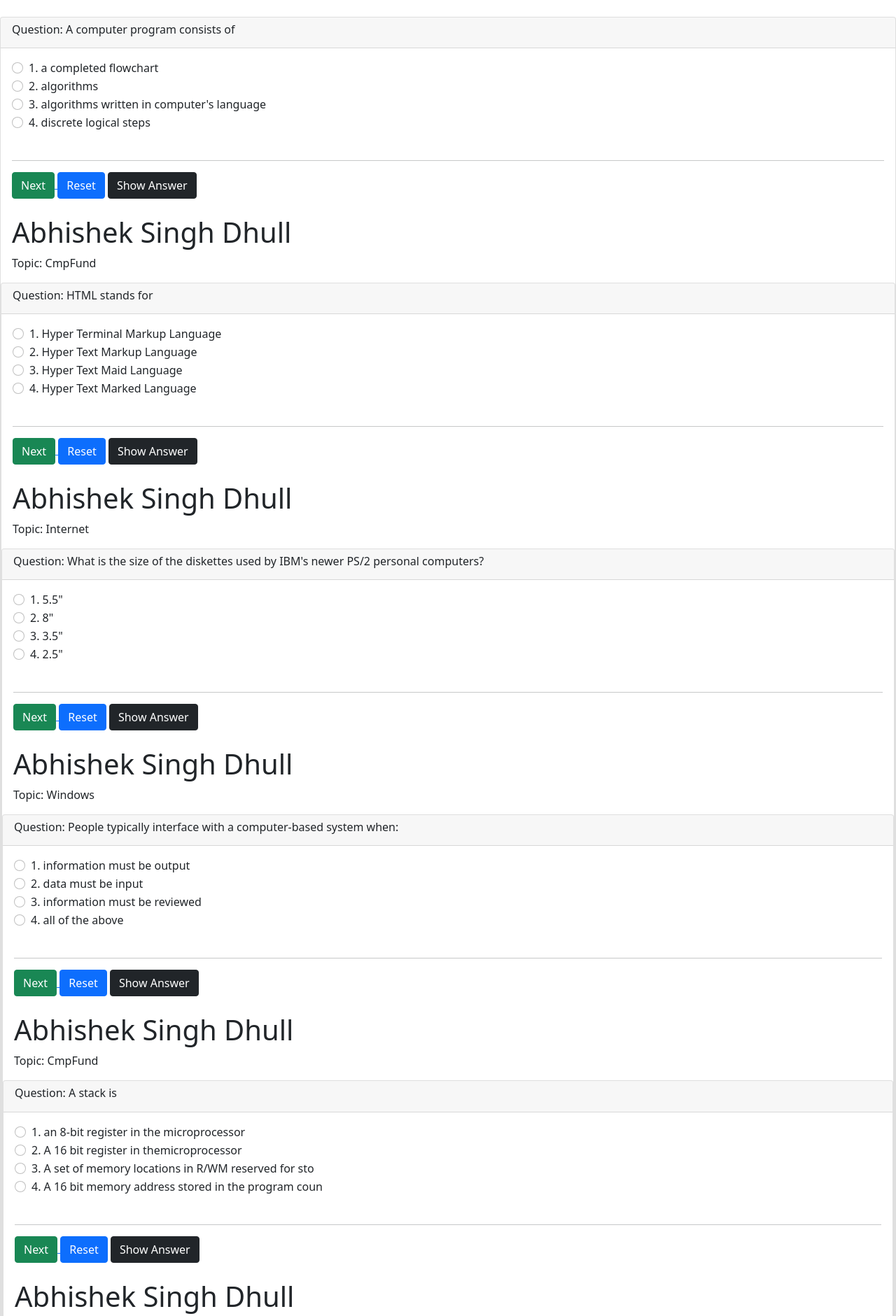
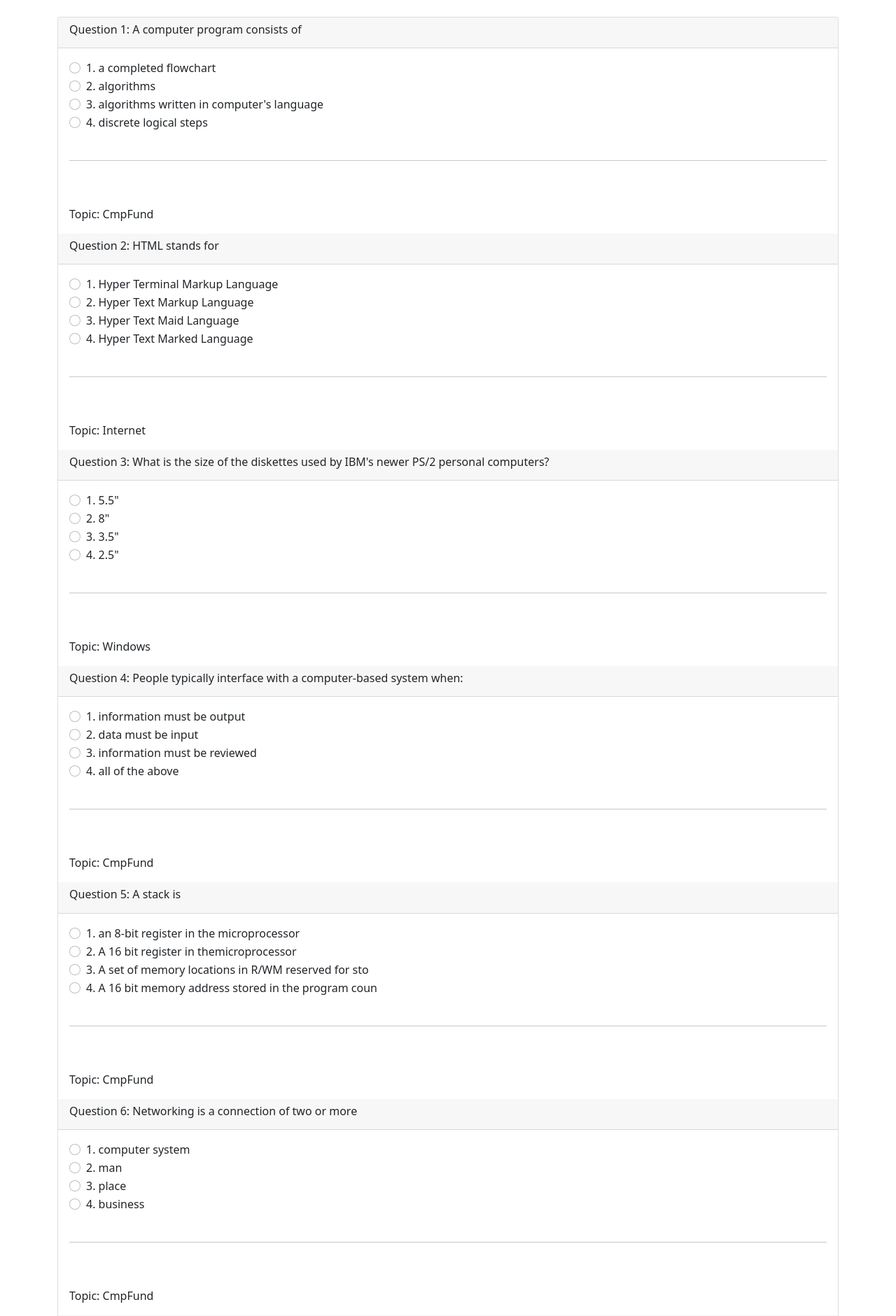
Before and after one commit to ajaysheokand-as/online-exam-web, a PHP site: page / in a window 1280 px wide. Shown: the part 68-1949 px from the top of the page at 70% size. Run offline with PHP 8.4, Linux system fonts and the light colour scheme; data comes from the database, SQL or seed files in the repository.

Commit message:
right ans pass with question id on next page " hi asdfjkl"

```diff
--- a/index.php
+++ b/index.php
@@ -35,14 +35,47 @@
     </div>
     </nav>
     <br>
+<form action="">
+<!-- Question show on screen -->
+<div class="container">
 
+    <div class="card text-left">
     <?php
 session_start();
 include('config.php');
+if(isset($_GET['ques_ids'])){
+    $ques_id_str = $_GET['ques_ids'];
+    $ques_id_array = explode(',',$ques_id_str);
+    for($i=0;$i<(count($ques_id_array)-1);$i++){
+        echo 'qus ',$i+1,': ';
+        if(!isset($_GET['ques_selected_option'.($i+1)]))
+         $selected_ans = 0;
+         else {
+        $selected_ans = $_GET['ques_selected_option'.($i+1)];
+
+        $sql = "SELECT * FROM question where qid=$ques_id_array[$i]";
+        $res = mysqli_query($conn,$sql);
+        while($row = mysqli_fetch_assoc($res)){
+            $db_rigth_ans =  $row['ans'];
+        }
+    }
+        if($selected_ans ==0) echo 'not selected any option<br>';
+
+    else{
+        if($selected_ans == $db_rigth_ans){
+            echo 'right ans <br>';
+        }else echo 'wrong ans <br>';
+    }
+}
+}
+else{
+$que_id = "";
+
 for($i=1; $i<=10;$i++){
 
 
 $qid=rand(1,886);
+$que_id .= $qid.",";
 $sql = "SELECT ques FROM question where qid=$qid";
 $result = $conn->query($sql);
 
@@ -68,16 +101,13 @@ $topic = $conn->query($sql);
 
 ?>
 
-<!-- Question show on screen -->
-    <div class="contaniner">
-    <!-- <form > -->
-        <div class="card text-left">
+
             <div class="card-header">
                <h6>
                 <?php
 
                 while( $row = mysqli_fetch_assoc($result) ){
-                    echo "Question: ", $row['ques'];
+                    echo "Question ".$i.": ", $row['ques'];
                 } ?>
 
             </div>
@@ -85,8 +115,8 @@ $topic = $conn->query($sql);
 
             <div class="card-body">
             <div class="form-check">
-                    <input class="form-check-input" type="radio" name="flexRadioDefault" id="flexRadioDefault1">
-                    <label class="form-check-label" for="flexRadioDefault1" >1.
+                    <input class="form-check-input" type="radio" value="1" name="ques_selected_option<?php echo $i; ?>" id="flexRadioDefault1<?php echo $i; ?>">
+                    <label class="form-check-label" for="flexRadioDefault1<?php echo $i; ?>" >1.
                     <?php
 
                 while( $row = mysqli_fetch_assoc($a) ){
@@ -95,8 +125,8 @@ $topic = $conn->query($sql);
                     </label>
                     </div>
                     <div class="form-check">
-                    <input class="form-check-input" type="radio" name="flexRadioDefault" id="flexRadioDefault2" >
-                    <label class="form-check-label" for="flexRadioDefault2">2.
+                    <input class="form-check-input" type="radio" value="2" name="ques_selected_option<?php echo $i; ?>" id="flexRadioDefault2<?php echo $i; ?>" >
+                    <label class="form-check-label" for="flexRadioDefault2<?php echo $i; ?>">2.
                     <?php
 
                 while( $row = mysqli_fetch_assoc($b) ){
@@ -105,8 +135,8 @@ $topic = $conn->query($sql);
                     </label>
                     </div>
                     <div class="form-check">
-                    <input class="form-check-input" type="radio" name="flexRadioDefault" id="flexRadioDefault1">
-                    <label class="form-check-label" for="flexRadioDefault3">3.
+                    <input class="form-check-input" type="radio" value="3" name="ques_selected_option<?php echo $i; ?>" id="flexRadioDefault3<?php echo $i; ?>">
+                    <label class="form-check-label" for="flexRadioDefault3<?php echo $i; ?>">3.
                     <?php
 
                 while( $row = mysqli_fetch_assoc($c) ){
@@ -115,10 +145,9 @@ $topic = $conn->query($sql);
                     </label>
                     </div>
                     <div class="form-check">
-                    <input class="form-check-input" type="radio" name="flexRadioDefault" id="flexRadioDefault2" >
-                    <label class="form-check-label" for="flexRadioDefault4" >4.
+                    <input class="form-check-input" value="4" type="radio" name="ques_selected_option<?php echo $i; ?>" id="flexRadioDefault4<?php echo $i; ?>" >
+                    <label class="form-check-label" for="flexRadioDefault4<?php echo $i; ?>" >4.
                     <?php
-                // ghfg
                 while( $row = mysqli_fetch_assoc($d) ){
                     echo $row['d'];
                 } ?>
@@ -130,22 +159,19 @@ $topic = $conn->query($sql);
                     echo "Answer is: ".$row['ans'];
                 } ?>
                  </label>
-
                     </div>
-
                  </lable>
                  </br>
                  <hr>
-                <a href="index.php">
+                <!-- <a href="index.php">
                 <button type="submit" id="submit" name="submit" class="btn btn-success"> Next </button>
                 </a>
 
                 <button type="reset" id="reset" name="reset" class="btn btn-primary"> Reset </button>
 
-                <button id="showans" name="showans" class="btn btn-dark" onclick="showAns(<?php echo $i; ?>);"> Show Answer </button>
+                <button id="showans" name="showans" class="btn btn-dark" onclick="showAns(<?php echo $i; ?>);"> Show Answer </button> -->
                 </br>
                 </br>
-                <h1>Abhishek Singh Dhull</h1>
                 <lable id="topic" name="topic" value=" "  > Topic:
                 <?php
                     while( $row = mysqli_fetch_assoc($topic) ){
@@ -153,7 +179,10 @@ $topic = $conn->query($sql);
                 } ?>
                  </lable>
             </div>
-            <!-- </form> -->
+            <?php } ?><input type="text" name="ques_ids" value="<?php  print_r($que_id); ?> " />
+
+            <input type="submit" value="Submit" name="submit" class ="btn btn-success">
+            </form>
             <?php } ?>
             <div class="card-footer text-muted">
                 Created By : AjAy SHEOKAND
@@ -185,9 +214,9 @@ $topic = $conn->query($sql);
 
     </script>
     <!-- Option 2: Separate Popper and Bootstrap JS -->
-    <!--
+
     <script src="https://cdn.jsdelivr.net/npm/@popperjs/core@2.9.1/dist/umd/popper.min.js" integrity="sha384-SR1sx49pcuLnqZUnnPwx6FCym0wLsk5JZuNx2bPPENzswTNFaQU1RDvt3wT4gWFG" crossorigin="anonymous"></script>
     <script src="https://cdn.jsdelivr.net/npm/bootstrap@5.0.0-beta3/dist/js/bootstrap.min.js" integrity="sha384-j0CNLUeiqtyaRmlzUHCPZ+Gy5fQu0dQ6eZ/xAww941Ai1SxSY+0EQqNXNE6DZiVc" crossorigin="anonymous"></script>
-    -->
+
   </body>
 </html>
```
